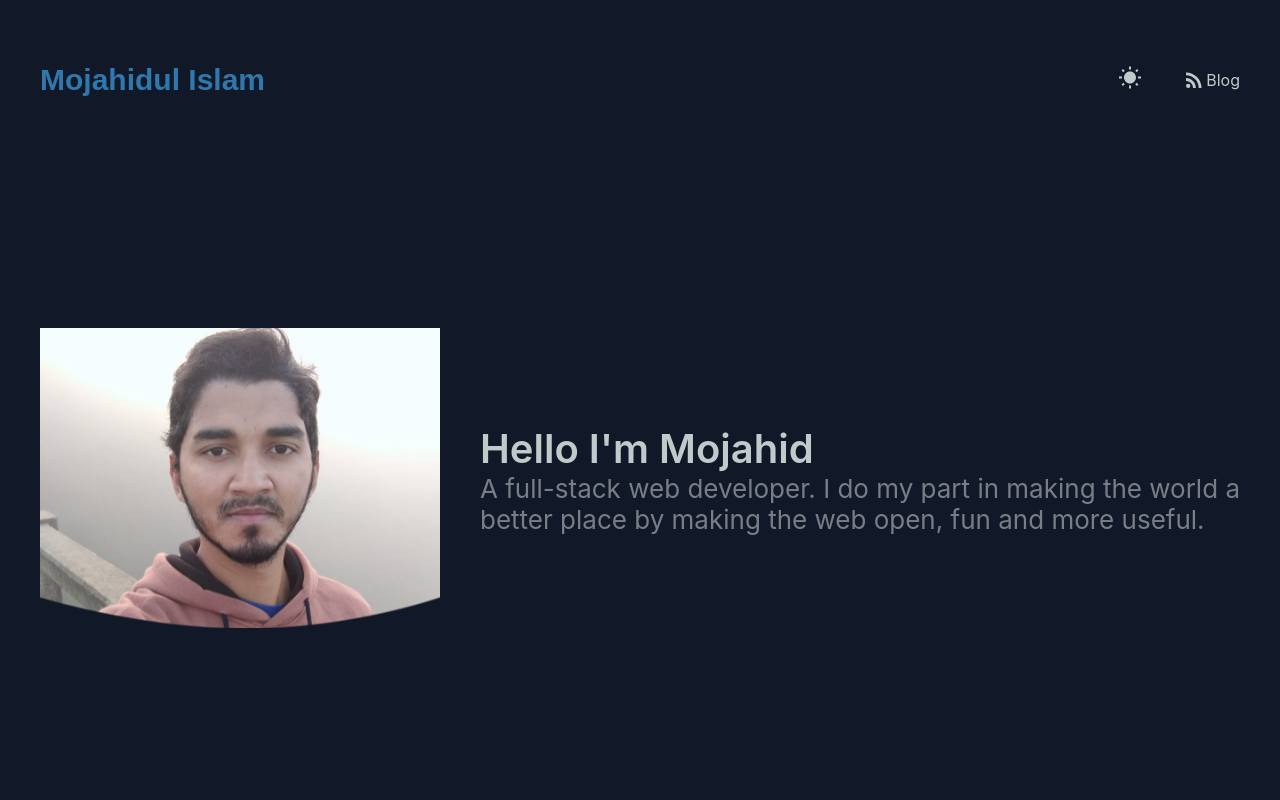
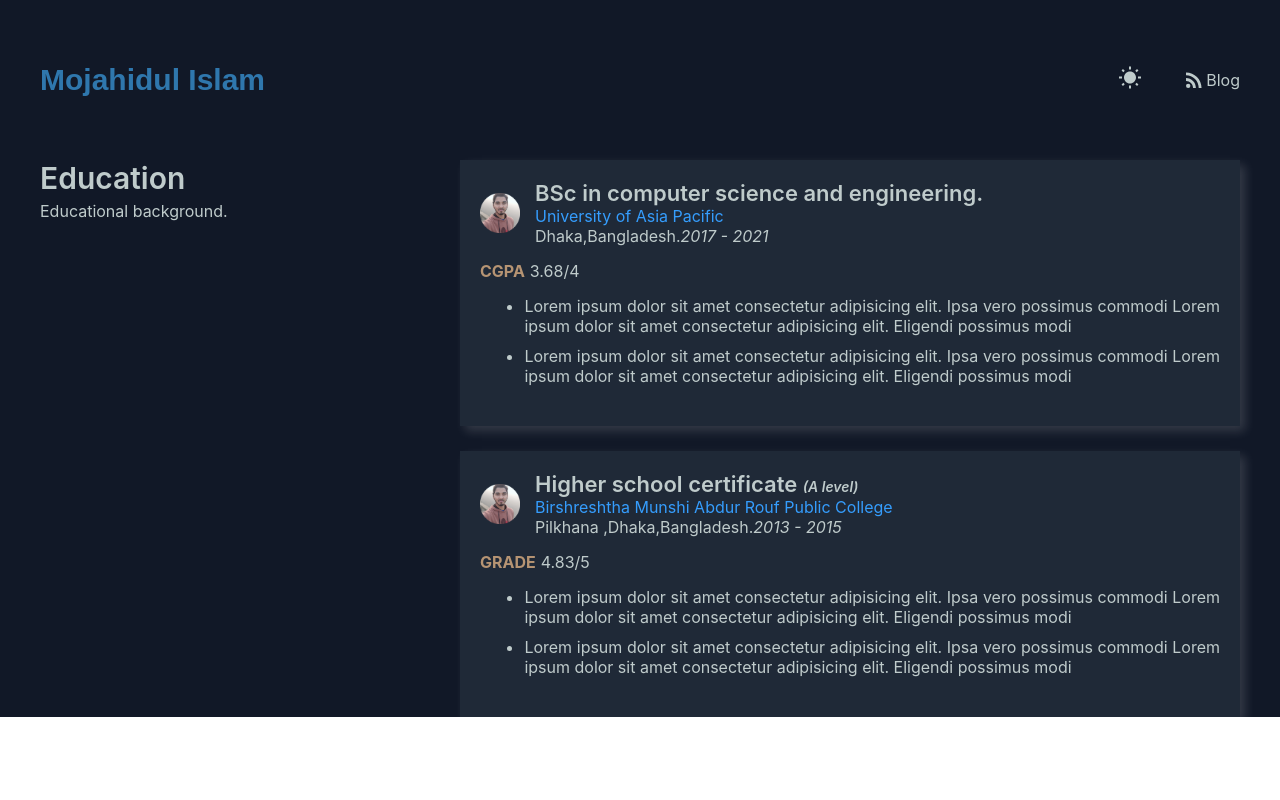
Before and after one commit to islamshaheb/personalPortfolio, a React (Create React App) app: page / in a window 1280 px wide. Shown: the top 800 px of the page. Built offline with nearby package versions, Linux system fonts and the light colour scheme.

Commit message:
exp section done

```diff
--- /dev/null
+++ b/src/views/components/education/education.tsx
@@ -0,0 +1,151 @@
+/** @format */
+
+import { useContext, useState } from 'react';
+import { ThemeContext } from 'App';
+import styles from 'views/pages/homePage/homePage.module.css';
+import profile from 'assets/profile.jpg';
+import GitHubIcon from '@mui/icons-material/GitHub';
+// import { ReactComponent as ArrowDropUpIcon } from 'assets/ArrowDropUpIcon.svg';
+// import { ReactComponent as ArrowRightIcon } from 'assets/ArrowRightIcon.svg';
+import ArrowRightIcon from '@mui/icons-material/ArrowRight';
+import ArrowDropUpIcon from '@mui/icons-material/ArrowDropUp';
+
+const Education = () => {
+  const [showingMore, setShowMore] = useState<boolean>(false);
+  const theme = useContext(ThemeContext);
+  const getMonthDifference = (startDate: Date, endDate: Date): number => {
+    return (
+      endDate.getMonth() -
+      startDate.getMonth() +
+      12 * (endDate.getFullYear() - startDate.getFullYear())
+    );
+  };
+
+  const firstExpTime = getMonthDifference(new Date('2021-04-01'), new Date('2021-08-01'));
+
+  const currentExpTime = getMonthDifference(new Date('2021-09-01'), new Date());
+  return (
+    <div style={{ display: 'flex', gap: '5%', flexWrap: 'wrap', width: '100%' }}>
+      <div style={{ color: theme.color, width: '30%' }}>
+        <p style={{ color: theme.color, marginBottom: 5 }} className={styles.title}>
+          Education
+        </p>
+        <p style={{ color: theme.color }}>Educational background.</p>
+      </div>
+
+      <div
+        style={{
+          display: 'flex',
+          gap: 25,
+          flexWrap: 'wrap',
+          flexDirection: 'column',
+          width: '65%',
+        }}
+      >
+        <div
+          className={theme.dark ? styles.expBoxDark : styles.expBoxLight}
+          style={{
+            background: theme.dark ? '#1f2937' : '#f7f7f7',
+            display: 'flex',
+            gap: 15,
+            flexDirection: 'column',
+          }}
+        >
+          <div
+            style={{ display: 'flex', alignItems: 'center', justifyContent: 'flex-start', gap: 15 }}
+          >
+            <img src={profile} height={40} width={40} alt='not supported Images' />
+
+            <div>
+              <p className={styles.projectName} style={{ color: theme.color }}>
+                BSc in computer science and engineering.
+              </p>
+              <div style={{ color: theme.color, fontSize: 16 }}>
+                <a href='ww.com' style={{ color: '#359dfd', textDecoration: 'none' }}>
+                  {' '}
+                  University of Asia Pacific{' '}
+                </a>
+                <p>
+                  Dhaka,Bangladesh.<i>2017 - 2021</i>
+                </p>
+              </div>
+            </div>
+          </div>
+
+          <div
+            style={{ display: 'flex', alignItems: 'center', justifyContent: 'flex-start', gap: 5 }}
+          >
+            <p style={{ color: theme.dark ? '#B69473' : '#443A30', fontWeight: 700 }}>CGPA </p>
+            <p style={{ color: theme.color }}>3.68/4</p>
+          </div>
+          <div style={{ paddingLeft: '6%' }}>
+            <ul style={{ color: theme.color, paddingBottom: 10 }}>
+              <li style={{ color: theme.color, paddingBottom: 10, textAlign: 'justify' }}>
+                {' '}
+                Lorem ipsum dolor sit amet consectetur adipisicing elit. Ipsa vero possimus commodi
+                Lorem ipsum dolor sit amet consectetur adipisicing elit. Eligendi possimus modi
+              </li>
+              <li style={{ color: theme.color, paddingBottom: 10, textAlign: 'justify' }}>
+                {' '}
+                Lorem ipsum dolor sit amet consectetur adipisicing elit. Ipsa vero possimus commodi
+                Lorem ipsum dolor sit amet consectetur adipisicing elit. Eligendi possimus modi
+              </li>
+            </ul>
+          </div>
+        </div>
+        <div
+          className={theme.dark ? styles.expBoxDark : styles.expBoxLight}
+          style={{
+            background: theme.dark ? '#1f2937' : '#f7f7f7',
+            display: 'flex',
+            gap: 15,
+            flexDirection: 'column',
+          }}
+        >
+          <div
+            style={{ display: 'flex', alignItems: 'center', justifyContent: 'flex-start', gap: 15 }}
+          >
+            <img src={profile} height={40} width={40} alt='not supported Images' />
+
+            <div>
+              <p className={styles.projectName} style={{ color: theme.color }}>
+                Higher school certificate <i style={{ fontSize: 14 }}>(A level)</i>
+              </p>
+              <div style={{ color: theme.color, fontSize: 16 }}>
+                <a href='ww.com' style={{ color: '#359dfd', textDecoration: 'none' }}>
+                  Birshreshtha Munshi Abdur Rouf Public College
+                </a>
+                <p>
+                  Pilkhana ,Dhaka,Bangladesh.<i>2013 - 2015</i>
+                </p>
+              </div>
+            </div>
+          </div>
+
+          <div
+            style={{ display: 'flex', alignItems: 'center', justifyContent: 'flex-start', gap: 5 }}
+          >
+            <p style={{ color: theme.dark ? '#B69473' : '#443A30', fontWeight: 700 }}>GRADE </p>
+            <p style={{ color: theme.color }}>4.83/5</p>
+          </div>
+          <div style={{ paddingLeft: '6%' }}>
+            <ul style={{ color: theme.color, paddingBottom: 10 }}>
+              <li style={{ color: theme.color, paddingBottom: 10, textAlign: 'justify' }}>
+                {' '}
+                Lorem ipsum dolor sit amet consectetur adipisicing elit. Ipsa vero possimus commodi
+                Lorem ipsum dolor sit amet consectetur adipisicing elit. Eligendi possimus modi
+              </li>
+              <li style={{ color: theme.color, paddingBottom: 10, textAlign: 'justify' }}>
+                {' '}
+                Lorem ipsum dolor sit amet consectetur adipisicing elit. Ipsa vero possimus commodi
+                Lorem ipsum dolor sit amet consectetur adipisicing elit. Eligendi possimus modi
+              </li>
+            </ul>
+          </div>
+        </div>
+      </div>
+    </div>
+  );
+};
+
+export default Education;
--- a/src/views/components/projects/projects.tsx
+++ b/src/views/components/projects/projects.tsx
@@ -9,9 +9,12 @@ const Projects = () => {
   const theme = useContext(ThemeContext);
   return (
     <div style={{ display: 'flex', gap: '5%', flexWrap: 'wrap' }}>
-      <p style={{ color: theme.color, width: '30%' }} className={styles.title}>
-        Projects
-      </p>
+      <div style={{ color: theme.color, width: '30%' }}>
+        <p style={{ color: theme.color, marginBottom: 5 }} className={styles.title}>
+          Projects
+        </p>
+        <p style={{ color: theme.color }}>Lists of my pet project I have done for myself.</p>
+      </div>
 
       <div
         style={{
--- a/src/views/components/workExperience/workExperience.tsx
+++ b/src/views/components/workExperience/workExperience.tsx
@@ -26,9 +26,12 @@ const WorkExperience = () => {
   const currentExpTime = getMonthDifference(new Date('2021-09-01'), new Date());
   return (
     <div style={{ display: 'flex', gap: '5%', flexWrap: 'wrap', width: '100%' }}>
-      <p style={{ color: theme.color, width: '30%' }} className={styles.title}>
-        Work experience
-      </p>
+      <div style={{ color: theme.color, width: '30%' }}>
+        <p style={{ color: theme.color, marginBottom: 5 }} className={styles.title}>
+          Work experience
+        </p>
+        <p style={{ color: theme.color }}>List of companies I worked for.</p>
+      </div>
 
       <div
         style={{
--- a/src/views/pages/homePage/homePage.module.css
+++ b/src/views/pages/homePage/homePage.module.css
@@ -31,13 +31,13 @@
   /* box-shadow: white 0px 54px 55px, white 0px -12px 30px, white 0px 4px 6px, white 0px 12px 13px,
     white 0px -3px 5px; */
 
-  box-shadow: rgba(0, 0, 0, 0.35) 0px 5px 5px;
+  box-shadow: rgba(0, 0, 0, 0.35) 5px 5px 10px;
 }
 
 .boxDark {
   padding: 20px;
   max-width: 365px;
-  box-shadow: rgba(255, 255, 255, 0.5) 0px 5px 5px;
+  box-shadow: rgba(255, 255, 255, 0.15) 5px 5px 10px;
 }
 
 .expBoxLight {
@@ -45,12 +45,12 @@
   /* box-shadow: white 0px 54px 55px, white 0px -12px 30px, white 0px 4px 6px, white 0px 12px 13px,
     white 0px -3px 5px; */
 
-  box-shadow: rgba(0, 0, 0, 0.35) 0px 5px 5px;
+  box-shadow: rgba(0, 0, 0, 0.35) 5px 5px 10px;
 }
 
 .expBoxDark {
   padding: 20px;
-  box-shadow: rgba(255, 255, 255, 0.5) 0px 5px 5px;
+  box-shadow: rgba(255, 255, 255, 0.15) 5px 5px 10px;
 }
 
 .companyName {
--- a/src/views/pages/homePage/homePage.tsx
+++ b/src/views/pages/homePage/homePage.tsx
@@ -7,18 +7,20 @@ import MoreAboutMe from 'views/components/moreAboutMe/moreAboutMe';
 import SkillsAndValues from 'views/components/skillsAndValues/skillsAndValues';
 import Projects from 'views/components/projects/projects';
 import WorkExperience from 'views/components/workExperience/workExperience';
+import Education from 'views/components/education/education';
 interface props {
   theme: Theme;
 }
 const HomePage = ({ theme }: props) => {
   return (
     <>
-      <LandingSection theme={theme} />
+      {/* <LandingSection theme={theme} /> */}
       <div style={{ display: 'flex', flexDirection: 'column', gap: 60, marginBottom: 50 }}>
-        <MoreAboutMe theme={theme} />
+        {/* <MoreAboutMe theme={theme} />
         <SkillsAndValues />
-        <Projects />
-        <WorkExperience />
+        <Projects /> */}
+        {/* <WorkExperience /> */}
+        <Education />
       </div>
     </>
   );
```
